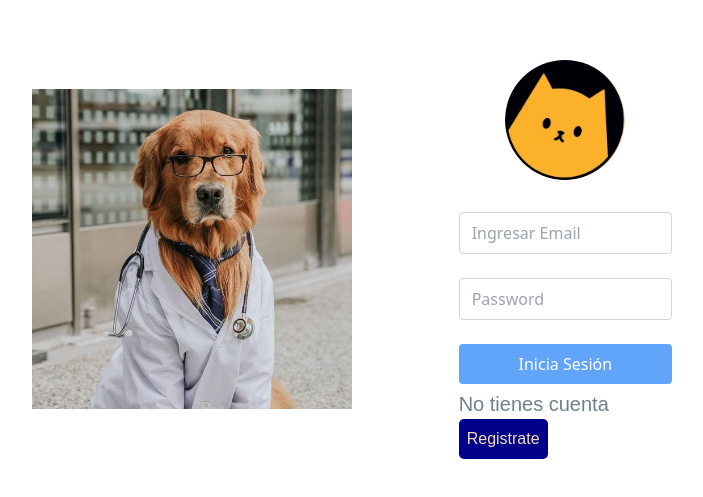
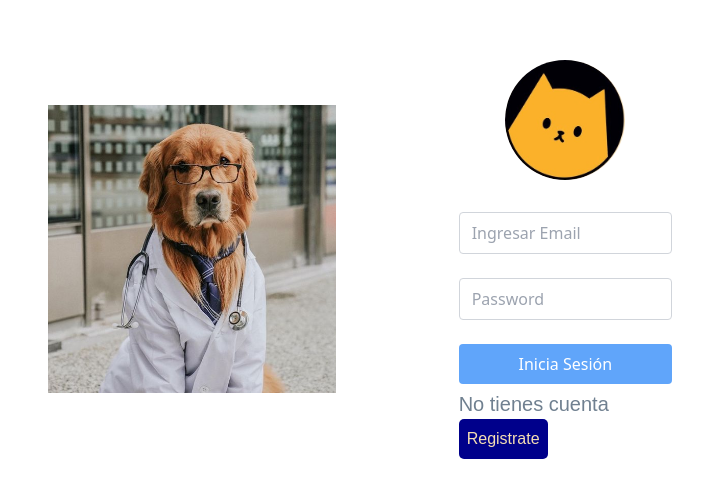
Before and after one commit to CarlosIbarraSanchez11/Final_Project_Tecsup, a React (Vite) app in the folder my-project/: page / in a window 1280 px wide. Shown: the part 151-648 px from the top of the page, without its empty margins (288-991 px from the left). Built offline with nearby package versions, Linux system fonts and the light colour scheme; no server answers.

Commit message:
Adding px-4

```diff
--- a/my-project/src/components/Login/Login.jsx
+++ b/my-project/src/components/Login/Login.jsx
@@ -37,7 +37,7 @@ const Login = () => {
     <section className="h-screen flex justify-center items-center">
       {/* Columna para el formulario */}
       <div className="flex flex-wrap items-center justify-center lg:justify-between w-full lg:w-3/4 xl:w-1/2">
-        <div className="w-full lg:w-3/6">
+        <div className="px-4 w-full lg:w-3/6">
           <img src={login2} alt="Login" className="w-full" />
         </div>
         {/* Formulario */}
```
